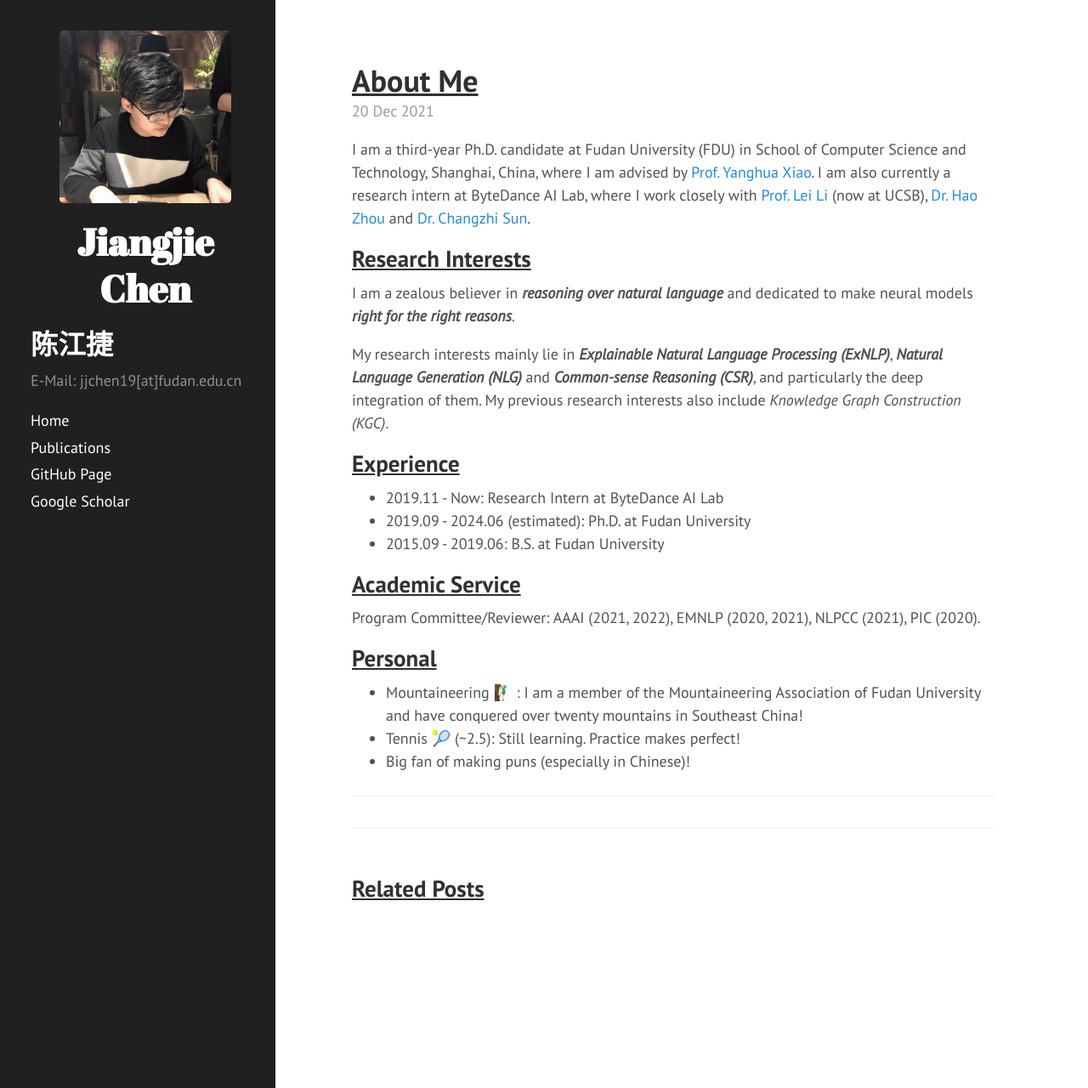
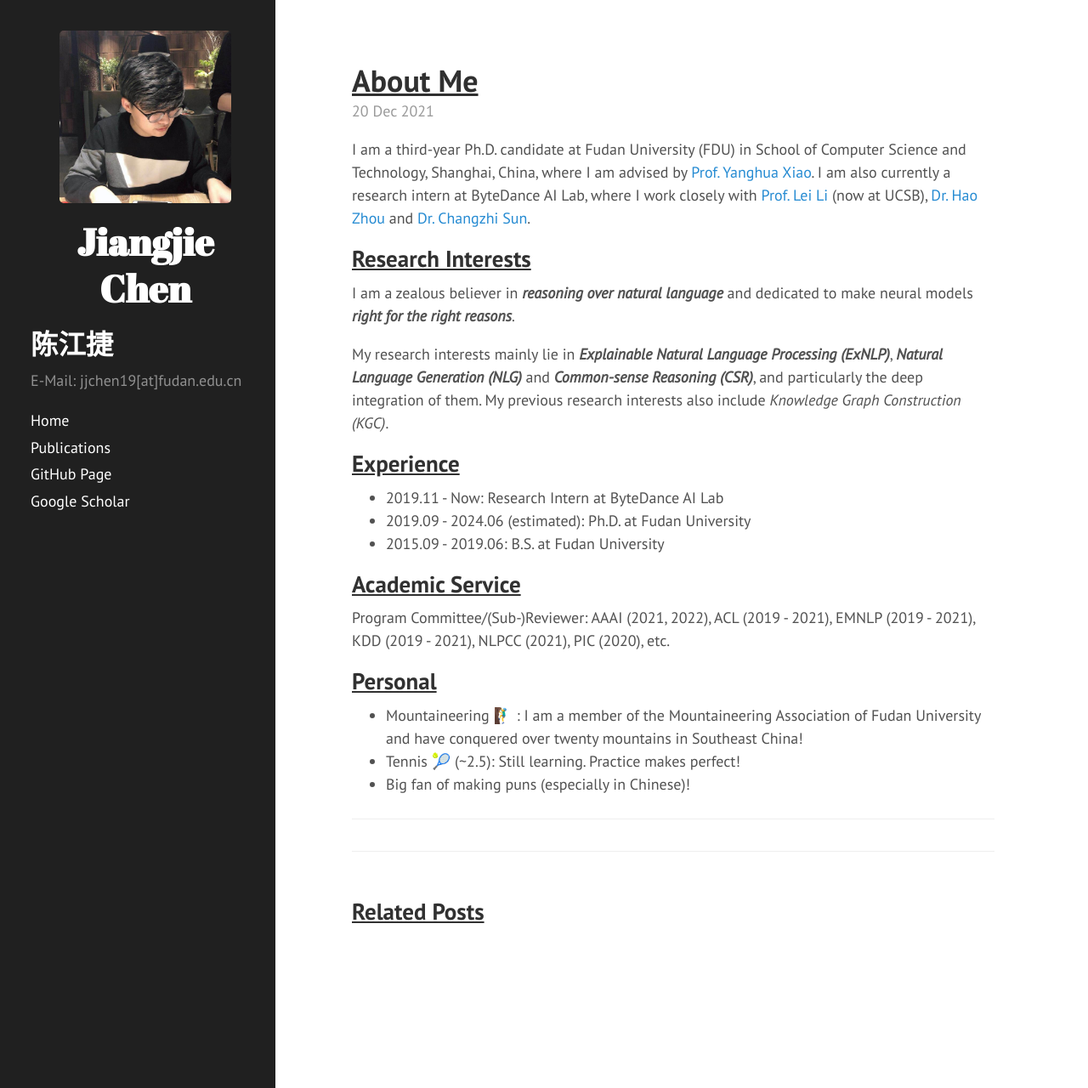
Before and after one commit to jiangjiechen/jiangjiechen.github.io, a Jekyll site: the page built from _posts/2021-12-20-About Me.md, in a window 1280 px wide and 1280 px high. Shown: the whole window at 85% size. Built offline with Jekyll 4.4.1, drawn with Linux system fonts in a browser that asks for light colours.

Commit message:
update aboutme

```diff
--- a/_posts/2021-12-20-About Me.md
+++ b/_posts/2021-12-20-About Me.md
@@ -20,7 +20,7 @@ My research interests mainly lie in <b><i>Explainable Natural Language Processin
 
 ## Academic Service
 
-Program Committee/Reviewer: AAAI (2021, 2022), EMNLP (2020, 2021), NLPCC (2021), PIC (2020).
+Program Committee/(Sub-)Reviewer: AAAI (2021, 2022), ACL (2019 - 2021), EMNLP (2019 - 2021), KDD (2019 - 2021), NLPCC (2021), PIC (2020), etc.
 
 ## Personal
 
```
